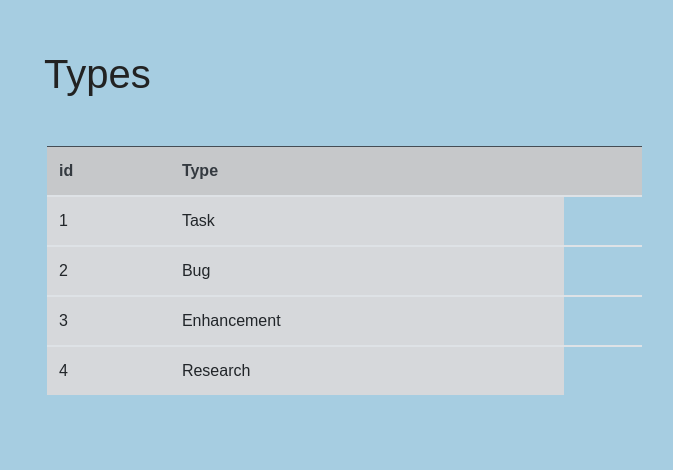
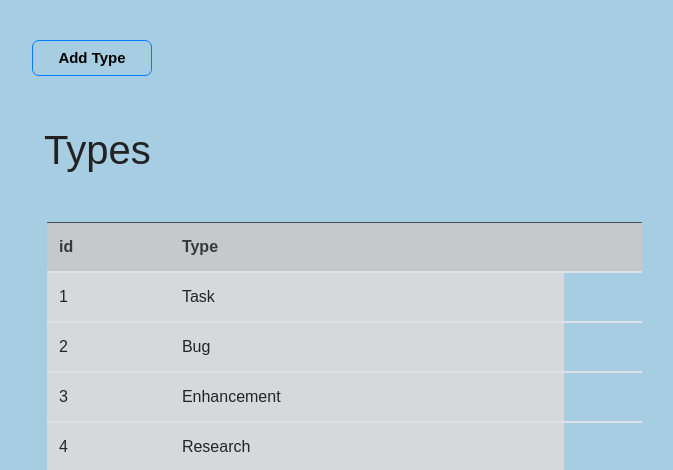
Before and after one commit to Aisuluu1405/python_group_3_homework_49_Aisulu_Dzhusupova, a Django app: page /type/ in a window 1280 px wide. Shown: the part 94-564 px from the top of the page, without its empty margins (171-844 px from the left). Run offline with Django 3.2, Linux system fonts and the light colour scheme; data comes from the database, SQL or seed files in the repository; some libraries are stand-ins or nearby versions.

Commit message:
Created page 'type_add.html'.

```diff
--- a/source/main/urls.py
+++ b/source/main/urls.py
@@ -18,7 +18,7 @@ from django.urls import path
 
 from webapp.views import IndexView, IssueView, IssueCreateView, issue_edit_view, issue_delete_view,\
     StatusIndexView, StatusCreateView, status_edit_view, status_delete_view,\
-    TypeIndexView
+    TypeIndexView, TypeCreateView
 
 urlpatterns = [
     path('admin/', admin.site.urls),
@@ -32,4 +32,5 @@ urlpatterns = [
     path('status/<int:pk>/edit/', status_edit_view, name='status_edit'),
     path('status/delete/<int:pk>/', status_delete_view, name='status_delete'),
     path('type/', TypeIndexView.as_view(), name='type_index'),
+    path('type/add/', TypeCreateView.as_view(), name='type_add'),
 ]
--- a/source/webapp/forms.py
+++ b/source/webapp/forms.py
@@ -13,3 +13,7 @@ class IssueForm(forms.Form):
 
 class StatusForm(forms.Form):
     status = forms.CharField(max_length=25, required=True, label='Status')
+
+
+class TypeForm(forms.Form):
+    type = forms.CharField(max_length=40, required=True, label='Type')
--- a/source/webapp/templates/type_index.html
+++ b/source/webapp/templates/type_index.html
@@ -3,7 +3,7 @@
 {% block title %}Type{% endblock %}
 
 {% block content %}
-{#    <a href="{% url 'type_add' %}" class="btn btn-outline-primary  mr-5 ml-5">Add Type</a>#}
+    <a href="{% url 'type_add' %}" class="btn btn-outline-primary  mr-5 ml-5">Add Type</a>
 
     <div class="status">
         <h1>Types</h1>
--- a/source/webapp/views.py
+++ b/source/webapp/views.py
@@ -2,7 +2,7 @@ from django.shortcuts import render, get_object_or_404, redirect
 from django.views.generic import TemplateView
 from django.views import View
 
-from webapp.forms import IssueForm, StatusForm
+from webapp.forms import IssueForm, StatusForm, TypeForm
 from webapp.models import Issue, Status, Type
 
 
@@ -139,3 +139,19 @@ class TypeIndexView(TemplateView):
         context = super().get_context_data(**kwargs)
         context['types'] = Type.objects.all()
         return context
+
+
+class TypeCreateView(View):
+    def get(self, request, *args, **kwargs):
+        form = TypeForm()
+        return render(request, 'type_add.html', context={'form': form})
+
+    def post(self, request, *args, **kwargs):
+        form = TypeForm(data=request.POST)
+        if form.is_valid():
+            type = Type.objects.create(
+                type=form.cleaned_data['type']
+            )
+            return redirect('type_index')
+        else:
+            return render(request, 'type_add.html', context={'form': form})
```
Also changed, not shown: source/webapp/templates/type_add.html (added, +10 -0 lines).
